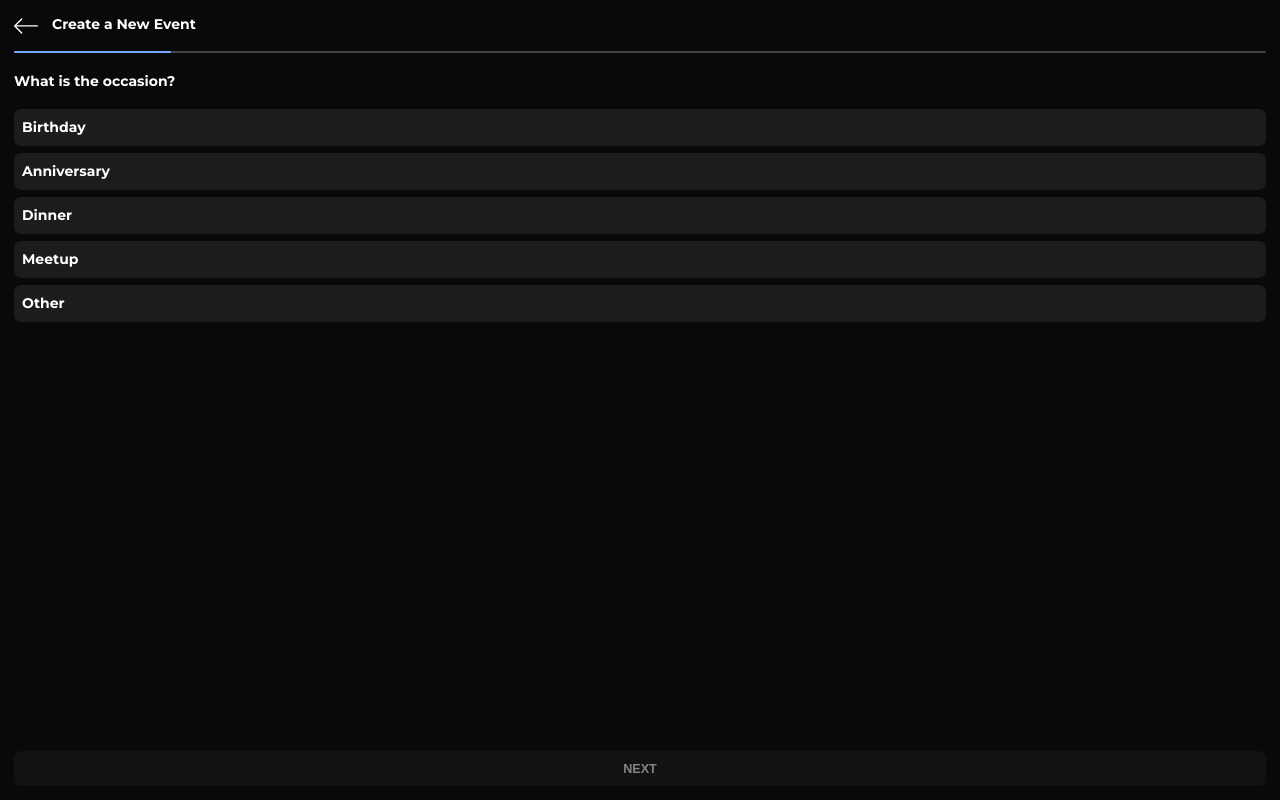
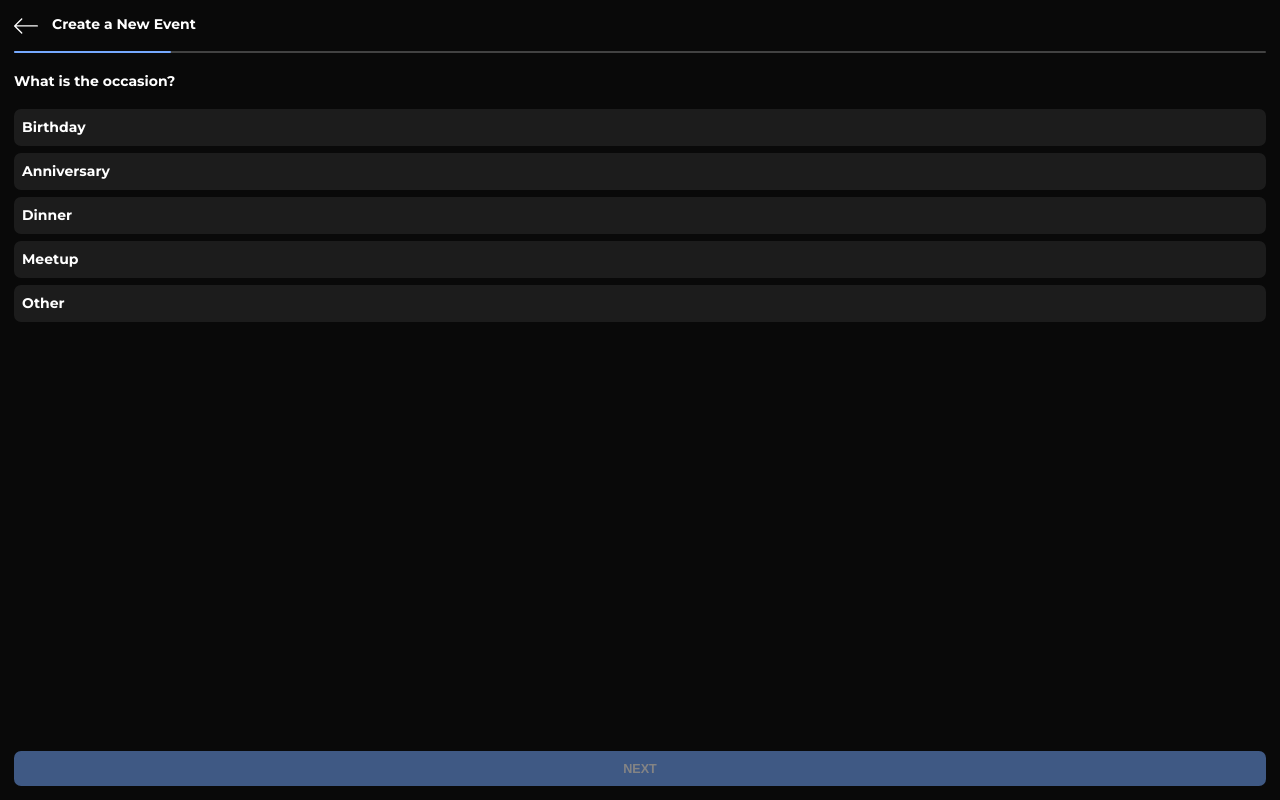
Before and after one commit to danialnoaein/sgt, a React (Vite) app: page /new in a window 1280 px wide. Built offline with nearby package versions, Linux system fonts and the light colour scheme.

Commit message:
refactor: add new event page submit variant

```diff
--- a/src/components/Button/index.tsx
+++ b/src/components/Button/index.tsx
@@ -1,6 +1,6 @@
 import styled, { css } from "styled-components";
 
-const Button = styled.button<{ variant?: string }>`
+const Button = styled.button<{ variant?: "cta" | "newEventSubmit" }>`
   border-radius: 0.5rem;
   text-transform: uppercase;
   padding: 0.75rem 1rem;
@@ -13,7 +13,17 @@ const Button = styled.button<{ variant?: string }>`
     props.variant === "cta" &&
     css`
       background: #76a9ff;
-    `};
+    `}
+  ${(props) =>
+    props.variant === "newEventSubmit" &&
+    css`
+      background: #76a9ff;
+      position: fixed;
+      bottom: 1rem;
+      width: calc(100vw - 2rem);
+      left: 1rem;
+    `}
+
   outline: 0;
   border: 0;
   text-align: center;
@@ -23,12 +33,6 @@ const Button = styled.button<{ variant?: string }>`
     display: block;
     width: 100%;
   }
-  &.pageSubmit {
-    position: fixed;
-    bottom: 1rem;
-    width: calc(100vw - 2rem);
-    left: 1rem;
-  }
   &[disabled] {
     opacity: 0.5;
   }
--- a/src/pages/newEvent/steps/Alcohol.tsx
+++ b/src/pages/newEvent/steps/Alcohol.tsx
@@ -65,7 +65,7 @@ const Alcohol = () => {
       <Button
         disabled={!isSelected}
         onClick={onClickSubmit}
-        className='pageSubmit'
+        variant='newEventSubmit'
       >
         Next
       </Button>
--- a/src/pages/newEvent/steps/BoardGame.tsx
+++ b/src/pages/newEvent/steps/BoardGame.tsx
@@ -59,7 +59,7 @@ const BoardGame = () => {
       <Button
         disabled={!isSelected}
         onClick={onClickSubmit}
-        className='pageSubmit'
+        variant='newEventSubmit'
       >
         Next
       </Button>
--- a/src/pages/newEvent/steps/Decorator.tsx
+++ b/src/pages/newEvent/steps/Decorator.tsx
@@ -58,7 +58,7 @@ const Decorator = () => {
       <Button
         disabled={!isSelected}
         onClick={onClickSubmit}
-        className='pageSubmit'
+        variant='newEventSubmit'
       >
         Next
       </Button>
--- a/src/pages/newEvent/steps/EInvite.tsx
+++ b/src/pages/newEvent/steps/EInvite.tsx
@@ -47,6 +47,7 @@ const EInvite = () => {
         disabled={!isSelected}
         onClick={onClickSubmit}
         className='pageSubmit'
+        variant='newEventSubmit'
       >
         Next
       </Button>
--- a/src/pages/newEvent/steps/EventInfo.tsx
+++ b/src/pages/newEvent/steps/EventInfo.tsx
@@ -26,6 +26,7 @@ const EventInfo = () => {
       <Button
         onClick={onClickSubmit}
         className='pageSubmit'
+        variant='newEventSubmit'
       >
         Next
       </Button>
--- a/src/pages/newEvent/steps/Food.tsx
+++ b/src/pages/newEvent/steps/Food.tsx
@@ -66,6 +66,7 @@ const Food = () => {
         disabled={!isSelected}
         onClick={onClickSubmit}
         className='pageSubmit'
+        variant='newEventSubmit'
       >
         Next
       </Button>
--- a/src/pages/newEvent/steps/GuestsSize.tsx
+++ b/src/pages/newEvent/steps/GuestsSize.tsx
@@ -51,6 +51,7 @@ const GuestsSize = () => {
         disabled={!isSelected}
         className='pageSubmit'
         onClick={onClickSubmit}
+        variant='newEventSubmit'
       >
         Next
       </Button>
--- a/src/pages/newEvent/steps/Occasion.tsx
+++ b/src/pages/newEvent/steps/Occasion.tsx
@@ -59,6 +59,7 @@ const Occasion = () => {
         disabled={!isSelected}
         className='pageSubmit'
         onClick={onClickSubmit}
+        variant='newEventSubmit'
       >
         Next
       </Button>
```
